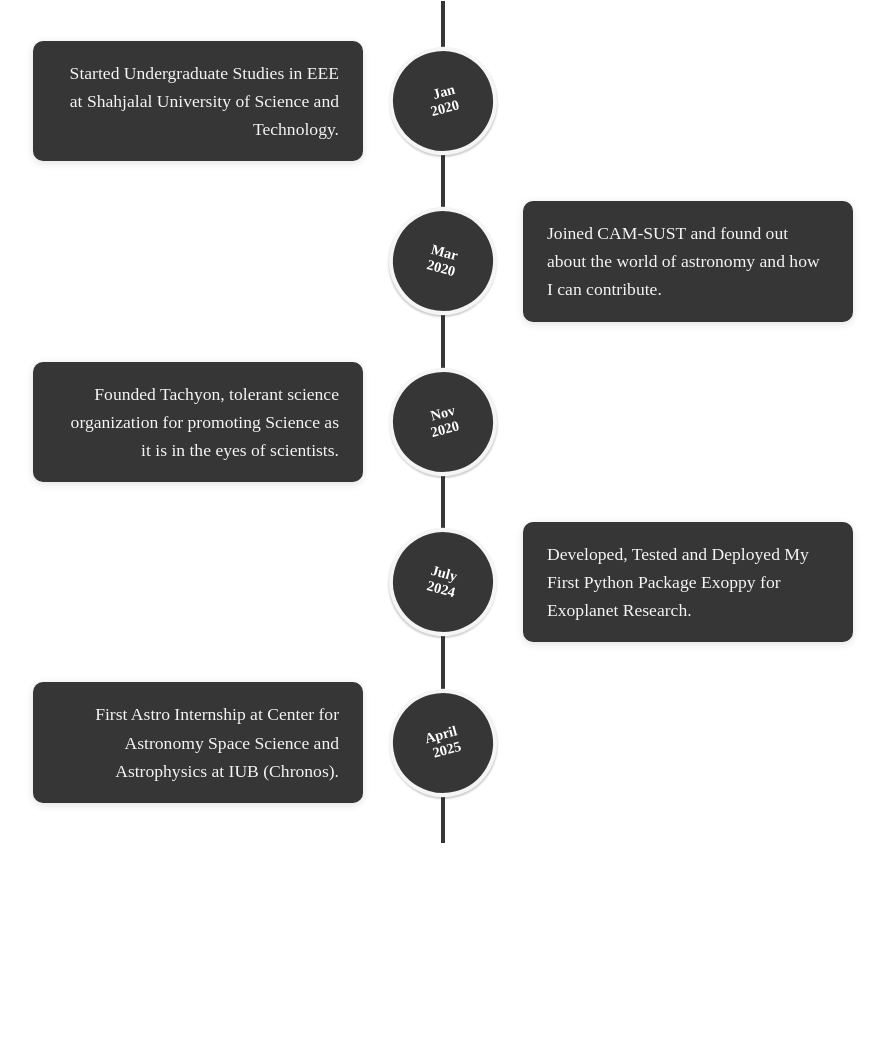
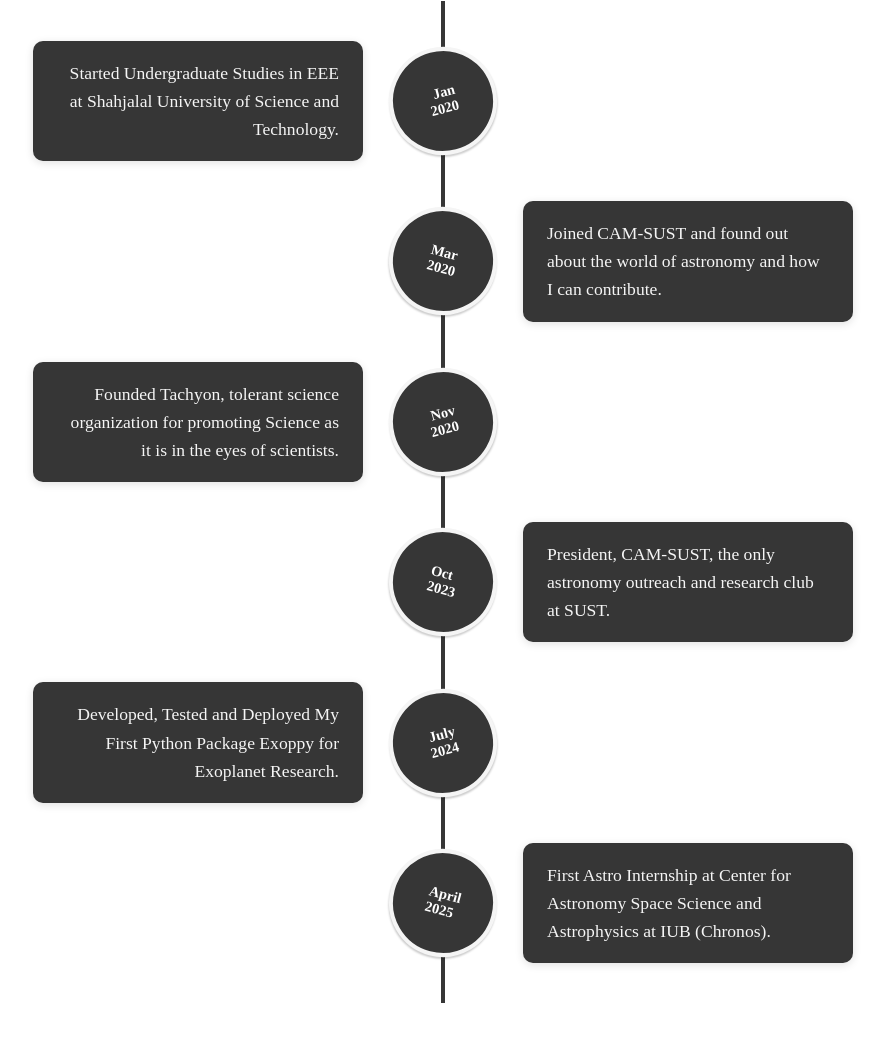
Before and after one commit to kmshariat/kmshariat.github.io, a plain HTML site: page about.html in a window 1280 px wide. Shown: the part 2420-3461 px from the top of the page, without its empty margins (197-1082 px from the left). Before the commit the page ends 3313 px from the top, so only its background shows below. Drawn offline with Linux system fonts and the light colour scheme; a web font is replaced by a local one.

Commit message:
fixed timeline

```diff
--- a/about.html
+++ b/about.html
@@ -205,12 +205,18 @@
       </div>
     </div>
     <div class="timeline-event right">
+      <div class="timeline-node">Oct<br>2023</div>
+      <div class="timeline-card">
+        President, CAM-SUST, the only astronomy outreach and research club at SUST.
+      </div>
+    </div>
+    <div class="timeline-event left">
       <div class="timeline-node">July<br>2024</div>
       <div class="timeline-card">
         Developed, Tested and Deployed My First Python Package Exoppy for Exoplanet Research.
       </div>
     </div>
-    <div class="timeline-event left">
+    <div class="timeline-event right">
       <div class="timeline-node">April<br>2025</div>
       <div class="timeline-card">
         First Astro Internship at Center for Astronomy Space Science and Astrophysics at IUB (Chronos).
```
